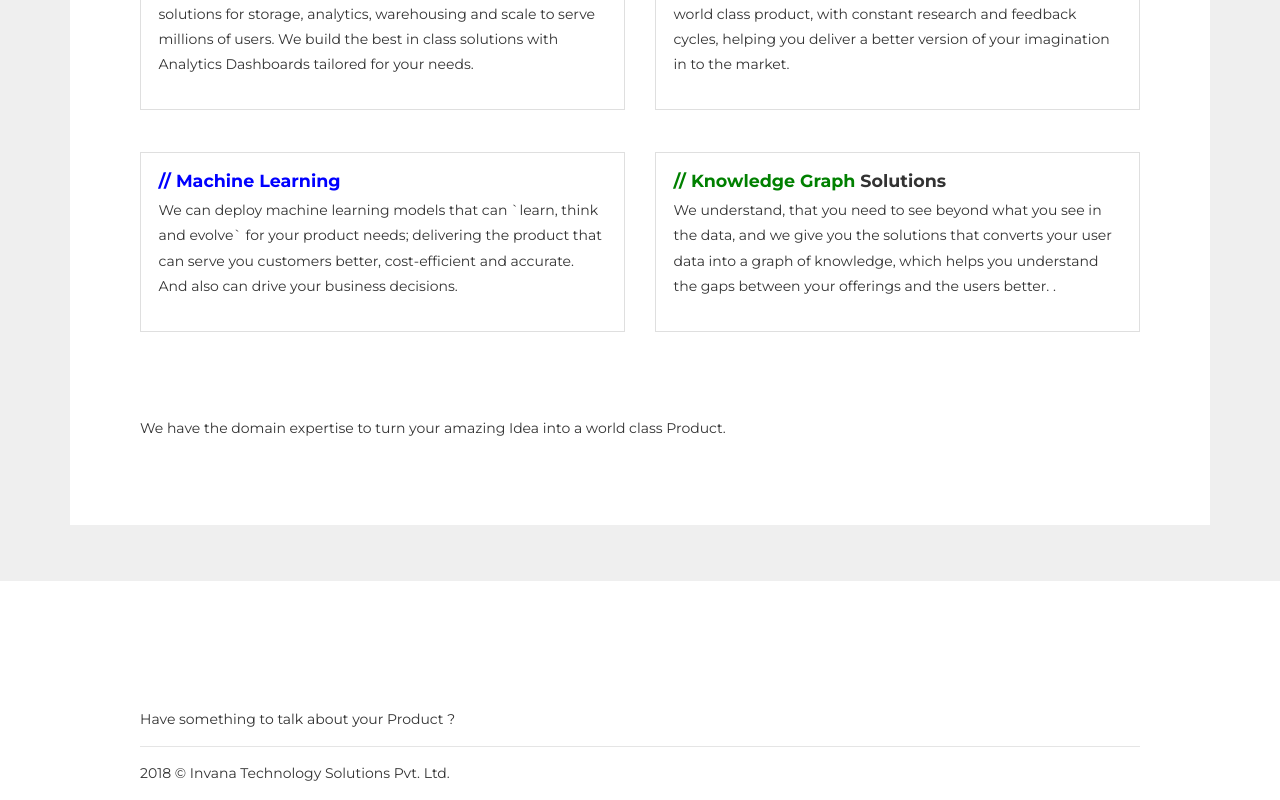
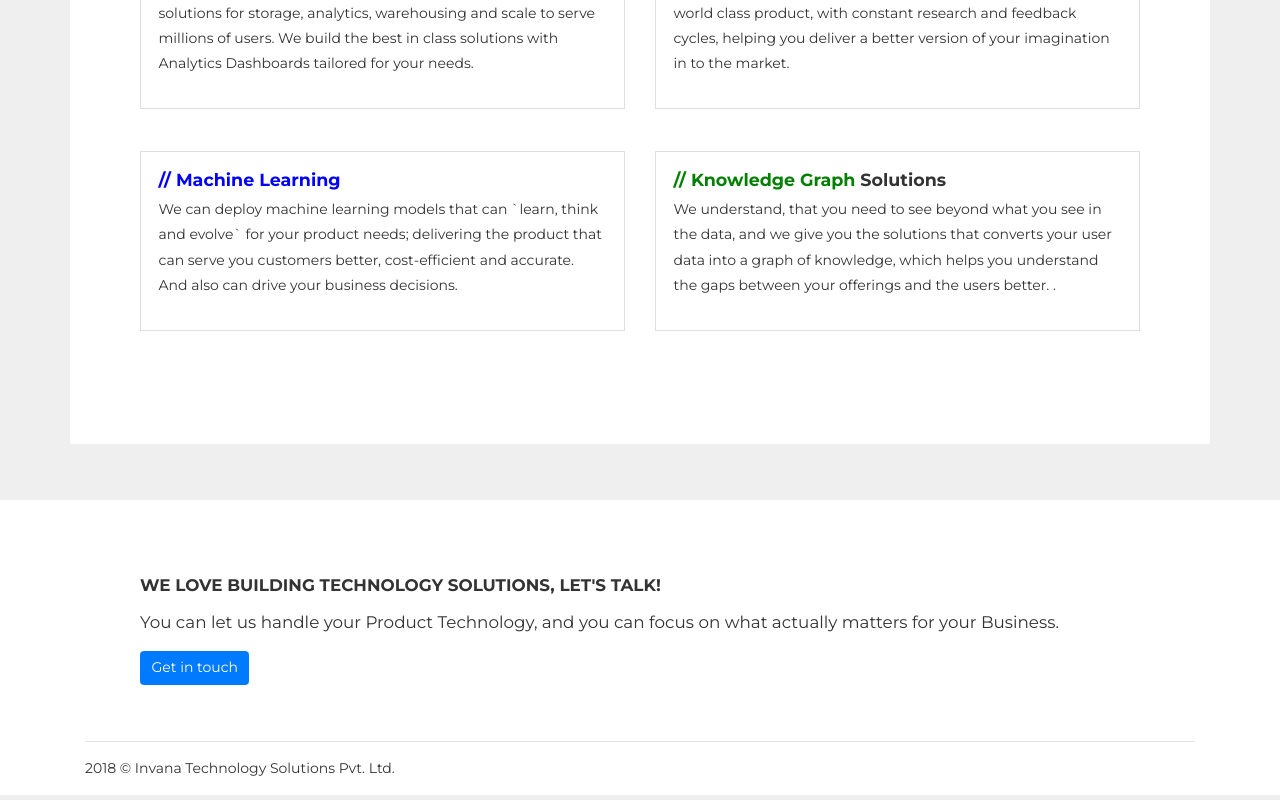
Before and after one commit to invana/invana.github.io, an Angular app in the folder invanatech-app/: page / in a window 1280 px wide. Shown: the part 1199-1999 px from the top of the page. Built offline with nearby package versions, Linux system fonts and the light colour scheme.

Commit message:
UI text updateds

```diff
--- a/invanatech-app/src/app/app.component.html
+++ b/invanatech-app/src/app/app.component.html
@@ -58,19 +58,16 @@
       <div class="col col-md-10">
 
         <blockquote class="bold mb-0">
-         They say: Only the fittest products will survive in the Wild.
+          They say: Only the fittest products will survive in the Wild.
         </blockquote>
 
-       <p> <span style="color: #3b67cc">We Build and Ship Technology Solutions</span> that are scalable and battle-tested for millions of
+        <p><span style="color: #3b67cc">We Build and Ship Technology Solutions</span> that are scalable and
+          battle-tested for millions of
           users; offering the
           best User Experience for the Big Data and AI Generation humans.</p>
 
       </div>
-      <div class="col col-md-12">
 
-
-        <!--<p>You can let us handle your Product and you can focus on what actually that matters - Business.</p>-->
-      </div>
     </div>
     <div class="row mt-5">
       <div class=" col-md-6 mb-5">
@@ -108,6 +105,7 @@
         </div>
       </div>
 
+
       <div class="  col-md-6 mb-5">
         <div class="card">
           <div class="card-body">
@@ -120,22 +118,34 @@
         </div>
       </div>
     </div>
-    <div class="row mt-5">
-      <div class="col">
-        <p>We have the domain expertise to turn your amazing Idea into a world class Product. </p>
+    <div class="row">
+      <div class="col col-md-12">
+
+      </div>
+    </div>
+
+  </div>
+</section>
+
+<section class="contact">
+  <div class="container ">
+    <div class="row">
+      <div class="col talk-to-us">
+        <h4> We Love Building Technology Solutions, Let's Talk!</h4>
+        <p style="font-size: 1.2rem">You can let us handle your Product Technology,
+          and you can focus on what actually matters for your Business.</p>
+        <button class="btn btn-primary">Get in touch</button>
+        <!--Have something to talk about your Product ? Contact us at < hi [@] invanatech.com >-->
       </div>
     </div>
   </div>
-</section>
-
-<section  class="contact">
-  <div class="container ">
+  <footer class="container">
     <div class="row">
       <div class="col">
-        Have something to talk about your Product ?
         <hr>
         <p>2018 &copy; Invana Technology Solutions Pvt. Ltd.</p>
+
       </div>
     </div>
-  </div>
+  </footer>
 </section>
--- a/invanatech-app/src/styles.scss
+++ b/invanatech-app/src/styles.scss
@@ -149,12 +149,17 @@ section {
 }
 
 .contact {
+  padding: 0rem;
+
   background-color: #fff;
-  padding-bottom: 0;
-  .container {
+  .talk-to-us {
     padding: 5rem;
-    padding-bottom: 0;
-
+    padding-bottom: 0 !important;
+    h4 {
+      text-transform: uppercase;
+      font-size: 1.2rem;
+      font-weight: bold;
+    }
   }
 
 }
```
